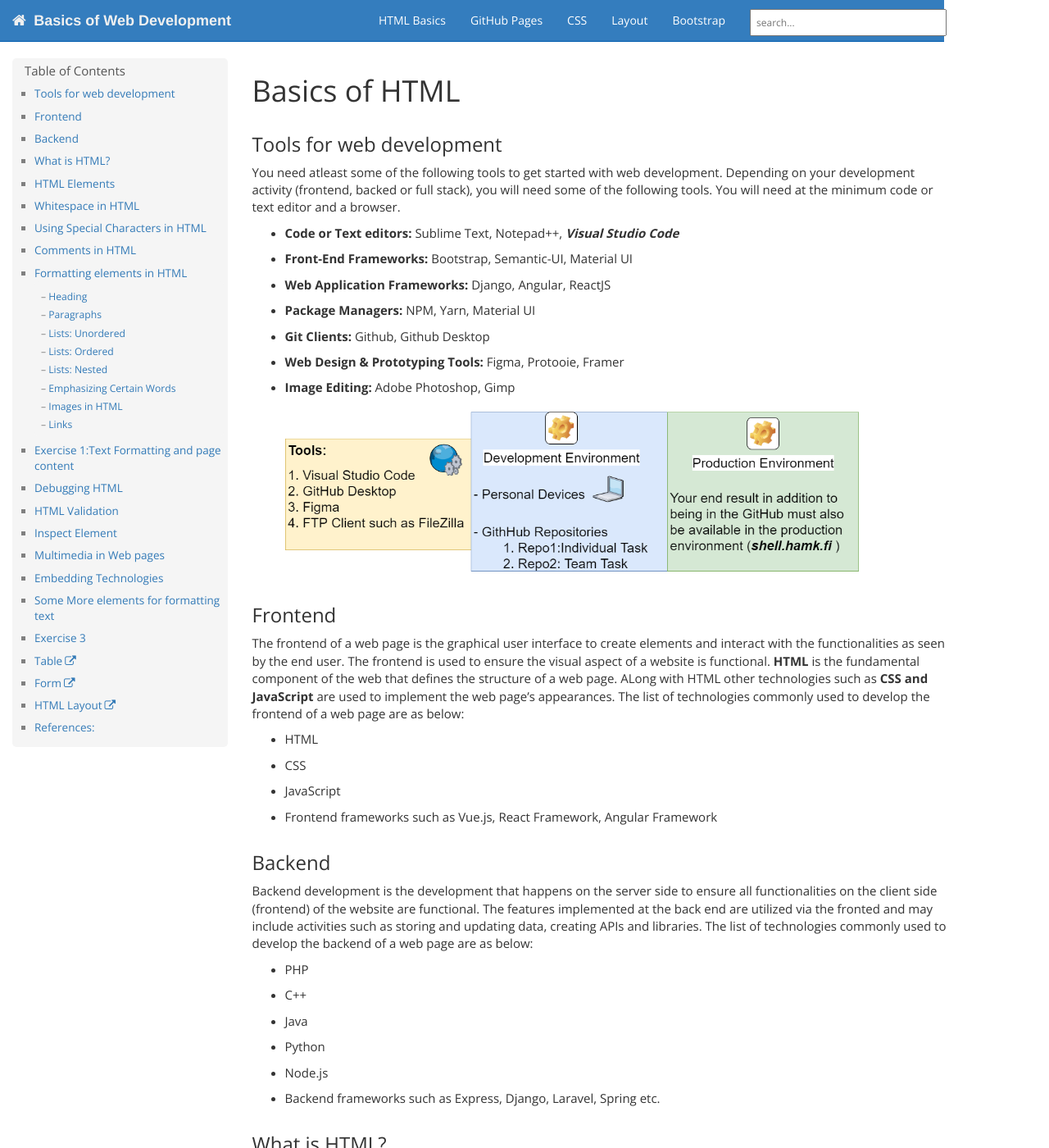
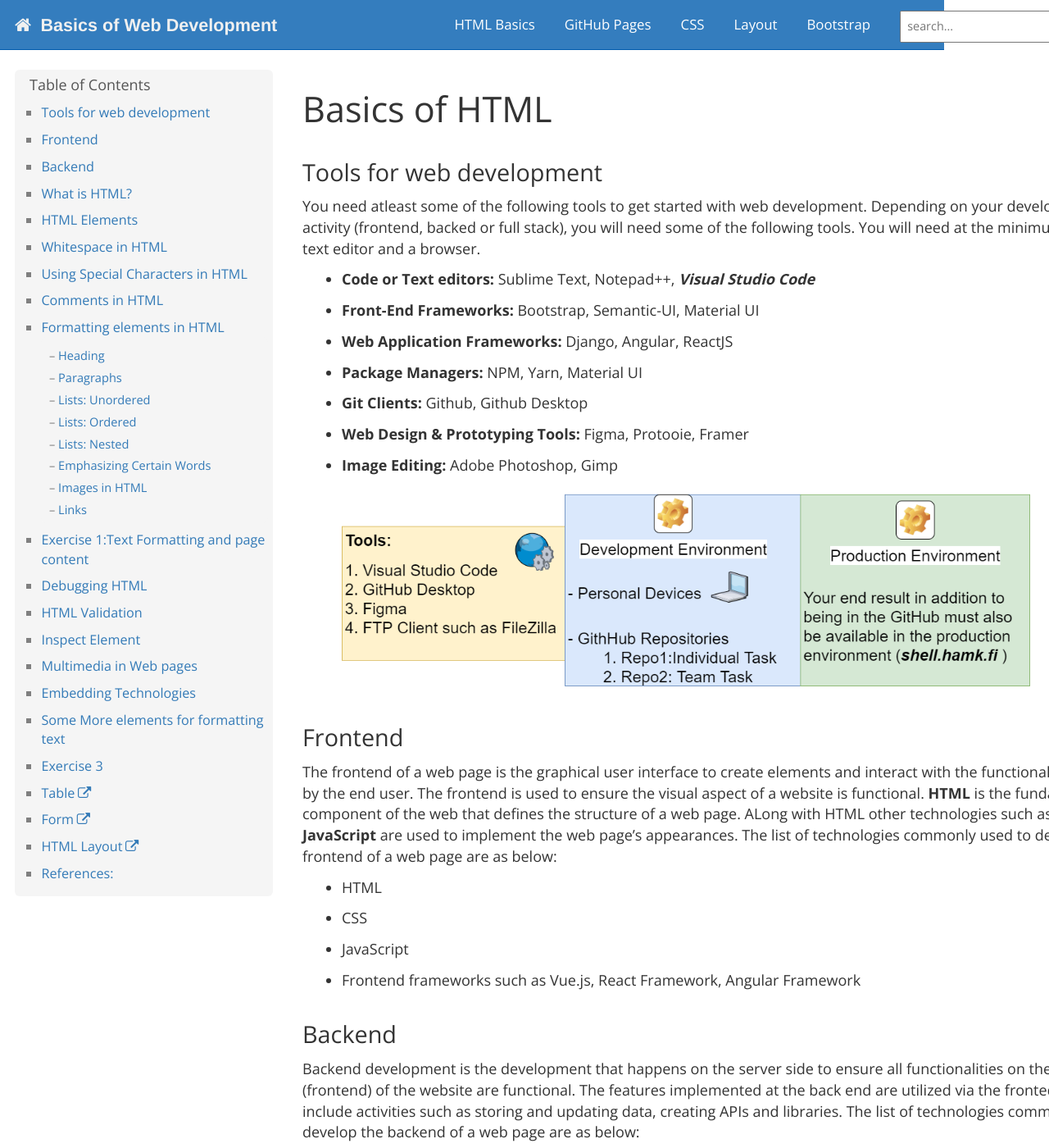
Before and after one commit to dipaish/www23, a Jekyll site: the page built from index.md, in a window 1280 px wide and 1400 px high. Shown: the whole window at 82% size. Built offline with Jekyll 4.4.1, drawn with Linux system fonts in a browser that asks for light colours; our own code applies the rules of GitHub Pages for plain Markdown files; comment, search, counter and statistics services are not loaded.

Commit message:
zoom property added to body

```diff
--- a/_layouts/default.html
+++ b/_layouts/default.html
@@ -7,11 +7,11 @@
     <link href="https://fonts.googleapis.com/css2?family=Open+Sans:wght@400;700&display=swap" rel="stylesheet">
     <style>
     body {
+        zoom: 120%;
         margin: 0;
         /* Google font */
         font-family: 'Open Sans', sans-serif;
         width: 90%;
-
     }
     .fixed-column {
         /* Default styles for larger screens */
```
Lines whose indentation alone changed are shown as unchanged.
